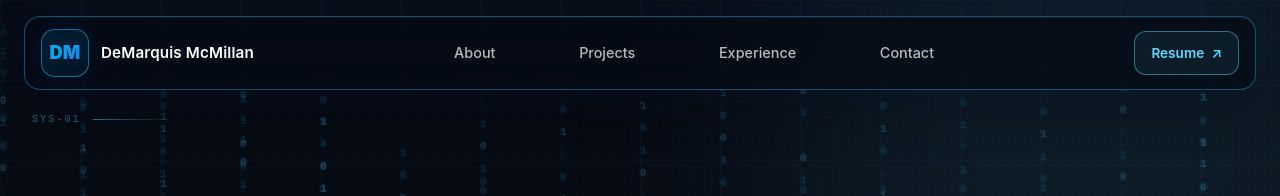
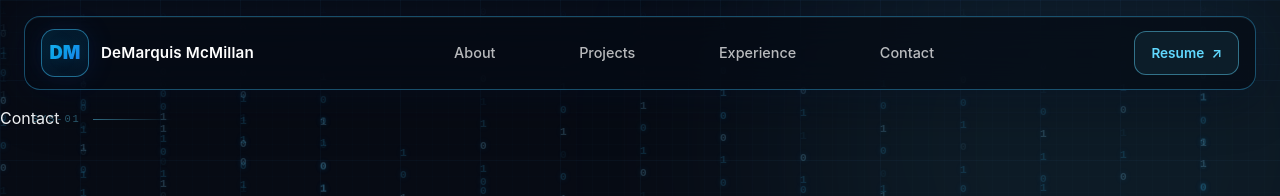
Before and after one commit to dmm-dev228/DeMarquisMcMillan-dev, a React (Vite) app: page /contact in a window 1280 px wide. Shown: the top 196 px of the page. Built offline with nearby package versions, Linux system fonts and the light colour scheme.

Commit message:
feat(contact): create contact page and register route

```diff
--- a/src/App.jsx
+++ b/src/App.jsx
@@ -6,6 +6,7 @@
 import ConnectMProject from "./pages/projects/ConnectMProject";
 import StockHousingProject from "./pages/projects/StockHousingProject";
 import WeatherSubscriptionProject from "./pages/projects/WeatherSubscriptionProject";
+import Contact from "./pages/Contact";
 
 function App() {
     return (
@@ -13,6 +14,7 @@
             <Routes>
                 <Route path="/" element={<Home />} />
                 <Route path="/projects" element={<Projects />} />
+                <Route path="/contact" element={<Contact />} />
                 <Route
                     path="/projects/cognihaven"
                     element={<CogniHavenProject />}
--- /dev/null
+++ b/src/pages/Contact.jsx
@@ -0,0 +1,7 @@
+export default function Contact() {
+    return (
+        <main className="min-h-screen">
+            <h1>Contact</h1>
+        </main>
+    );
+}
```
